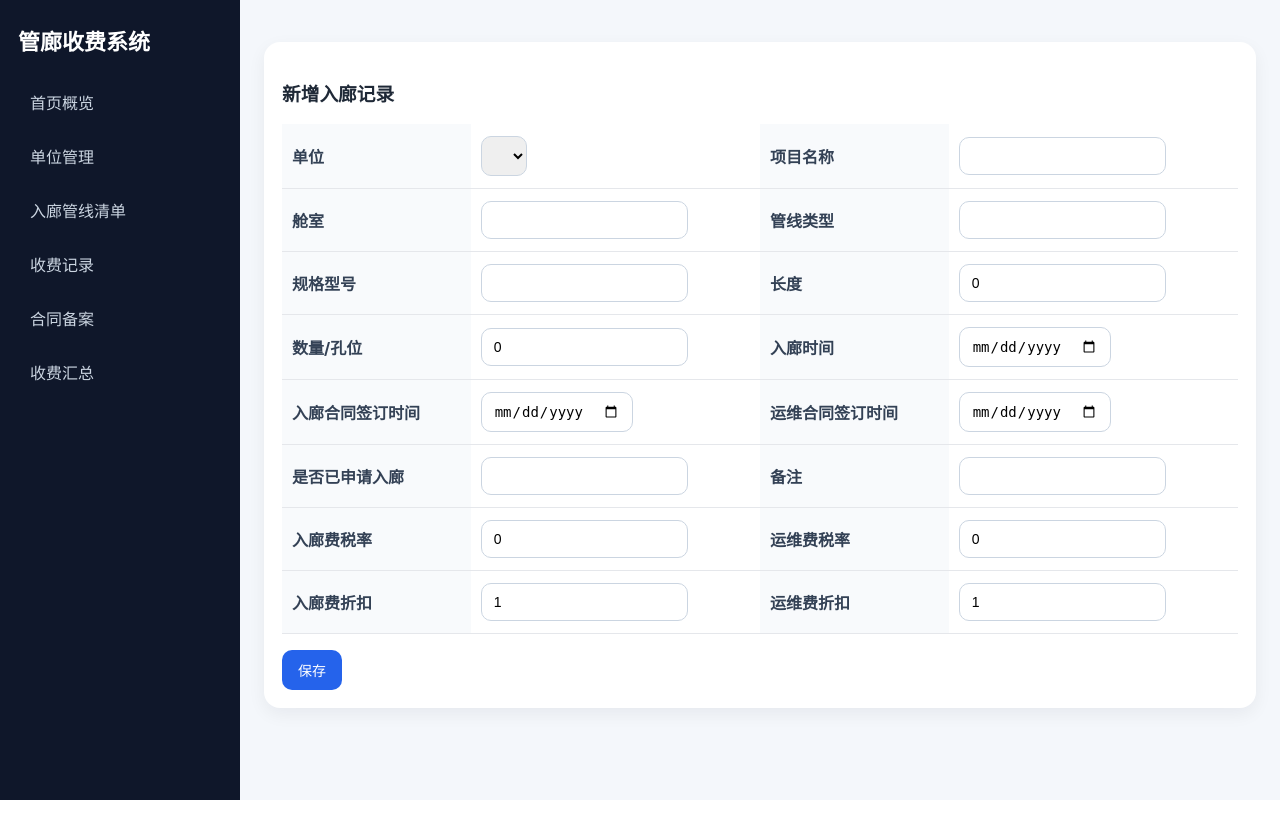
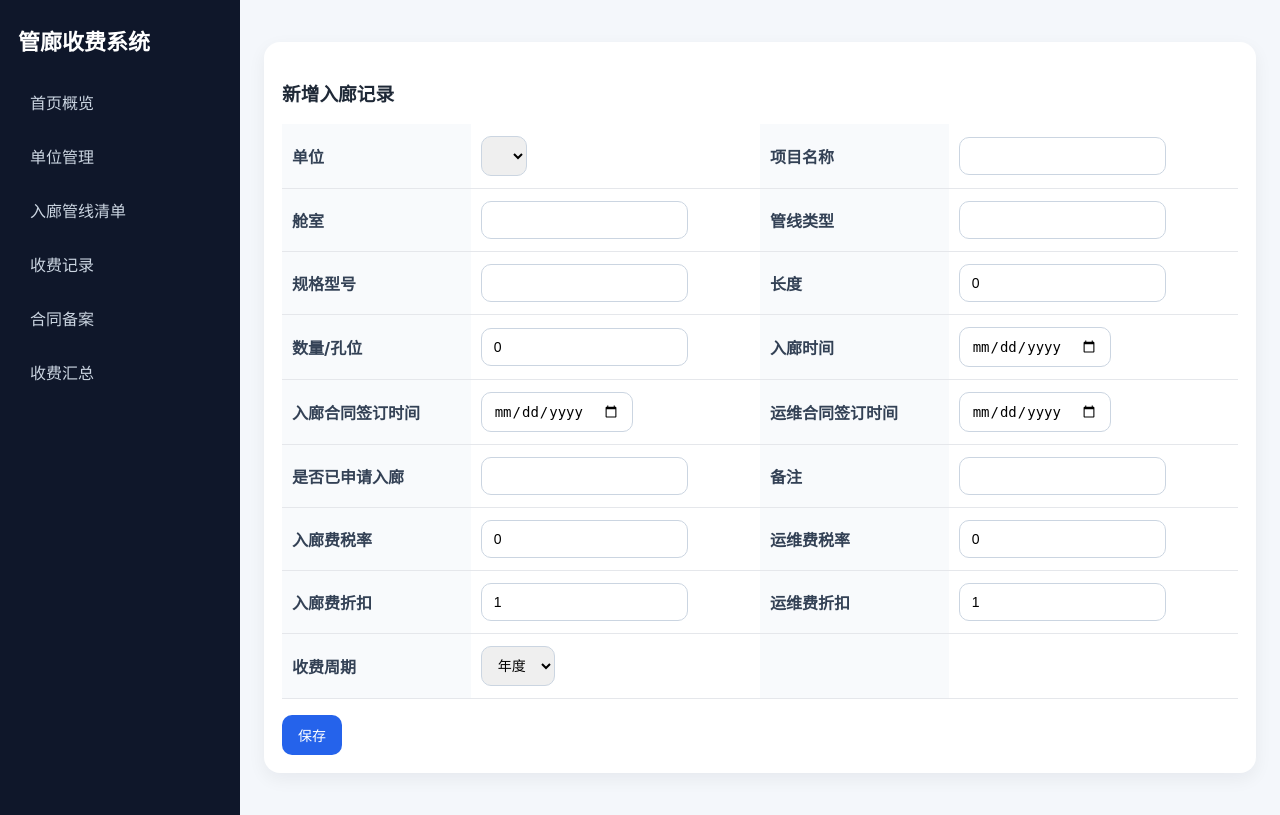
Before and after one commit to lutqhysky/utility-corridor-fee-manager, a Python web app: template app/templates/pipeline_entries/form.html in a window 1280 px wide. Run offline with Jinja, Linux system fonts and the light colour scheme; the template is opened without the code that fills it, so the values that code supplies are empty.

Commit message:
优化收费周期与提醒状态展示

```diff
--- a/app/database.py
+++ b/app/database.py
@@ -27,6 +27,7 @@ def get_expected_sqlite_columns():
             'maintenance_fee_tax_rate': 'FLOAT DEFAULT 0',
             'entry_fee_discount': 'FLOAT DEFAULT 1',
             'maintenance_fee_discount': 'FLOAT DEFAULT 1',
+            'charge_cycle': "VARCHAR(20) DEFAULT '年度'",
         },
         'fee_records': {
             'last_reminder_sent_at': 'DATETIME',
--- a/app/models/pipeline_entry.py
+++ b/app/models/pipeline_entry.py
@@ -28,6 +28,7 @@ class PipelineEntry(Base):
 
     entry_fee_discount = Column(Float, default=1)
     maintenance_fee_discount = Column(Float, default=1)
+    charge_cycle = Column(String(20), default="年度")
 
     company = relationship("Company", back_populates="pipeline_entries")
     fee_records = relationship("FeeRecord", back_populates="pipeline_entry")
--- a/app/routes/pipeline_entries.py
+++ b/app/routes/pipeline_entries.py
@@ -100,6 +100,7 @@ def create_entry(
     maintenance_fee_tax_rate: float = Form(0),
     entry_fee_discount: float = Form(1),
     maintenance_fee_discount: float = Form(1),
+    charge_cycle: str = Form('年度'),
     db: Session = Depends(get_db),
 ):
     company = db.query(Company).filter(Company.id == company_id).first()
@@ -123,6 +124,7 @@ def create_entry(
         maintenance_fee_tax_rate=maintenance_fee_tax_rate,
         entry_fee_discount=entry_fee_discount,
         maintenance_fee_discount=maintenance_fee_discount,
+        charge_cycle=charge_cycle,
     ))
     try:
         db.commit()
@@ -214,6 +216,7 @@ def update_entry(
     maintenance_fee_tax_rate: float = Form(0),
     entry_fee_discount: float = Form(1),
     maintenance_fee_discount: float = Form(1),
+    charge_cycle: str = Form('年度'),
     db: Session = Depends(get_db),
 ):
     entry = db.query(PipelineEntry).filter(PipelineEntry.id == entry_id).first()
@@ -240,6 +243,7 @@ def update_entry(
     entry.maintenance_fee_tax_rate = maintenance_fee_tax_rate
     entry.entry_fee_discount = entry_fee_discount
     entry.maintenance_fee_discount = maintenance_fee_discount
+    entry.charge_cycle = charge_cycle
 
     try:
         db.commit()
--- a/app/templates/fee_records/form.html
+++ b/app/templates/fee_records/form.html
@@ -38,10 +38,6 @@
 
         <label>年度
             <input name="period_year" type="number" value="{{ record.period_year if record and record.period_year is not none else '' }}">
-        </label>
-
-        <label>季度
-            <input name="period_quarter" type="number" min="1" max="4" value="{{ record.period_quarter if record and record.period_quarter is not none else '' }}">
         </label>
 
         <label>不含税金额
--- a/app/templates/fee_records/list.html
+++ b/app/templates/fee_records/list.html
@@ -79,7 +79,7 @@
                 <td><span class="badge">{{ record.payment_status }}</span></td>
                 <td>
                     {% if record.last_reminder_sent_at %}
-                        已于 {{ record.last_reminder_sent_at }} 通过 {{ record.last_reminder_channel or '机器人' }} 提醒
+                        已提醒
                     {% else %}
                         未提醒
                     {% endif %}
--- a/app/templates/pipeline_entries/form.html
+++ b/app/templates/pipeline_entries/form.html
@@ -63,6 +63,18 @@
                     <th>运维费折扣</th>
                     <td><input type="number" step="0.0001" name="maintenance_fee_discount" value="{{ entry.maintenance_fee_discount if entry else 1 }}"></td>
                 </tr>
+                <tr>
+                    <th>收费周期</th>
+                    <td>
+                        <select name="charge_cycle">
+                            {% set selected_cycle = entry.charge_cycle if entry and entry.charge_cycle else '年度' %}
+                            <option value="季度" {% if selected_cycle == '季度' %}selected{% endif %}>季度</option>
+                            <option value="年度" {% if selected_cycle == '年度' %}selected{% endif %}>年度</option>
+                        </select>
+                    </td>
+                    <th></th>
+                    <td></td>
+                </tr>
             </tbody>
         </table>
 
--- a/app/templates/pipeline_entries/list.html
+++ b/app/templates/pipeline_entries/list.html
@@ -27,6 +27,7 @@
                 <th>入廊时间</th>
                 <th>入廊费</th>
                 <th>运维费用</th>
+                <th>收费周期</th>
                 <th>操作</th>
             </tr>
         </thead>
@@ -44,6 +45,7 @@
                 <td>{{ entry.entry_date or '' }}</td>
                 <td>¥{{ '%.2f'|format(entry.actual_entry_fee or 0) }}</td>
                 <td>¥{{ '%.2f'|format(entry.actual_maintenance_fee or 0) }}</td>
+                <td>{{ entry.charge_cycle or '' }}</td>
                 <td>
                     <a href="/pipeline-entries/{{ entry.id }}/edit">修改</a>
                     <form method="post" action="/pipeline-entries/{{ entry.id }}/delete" style="display:inline; margin-left:8px;">
```
Also changed, not shown: app/templates/pipeline_entries/detail.html (+6 -4 lines).
